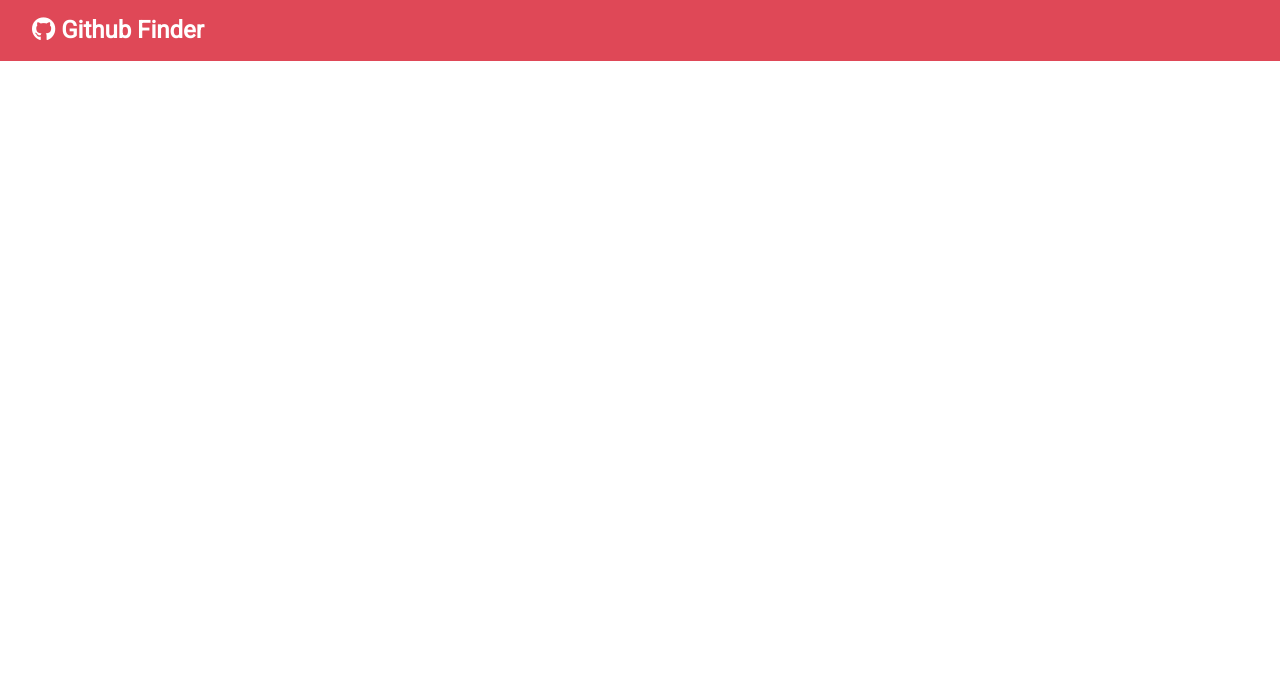
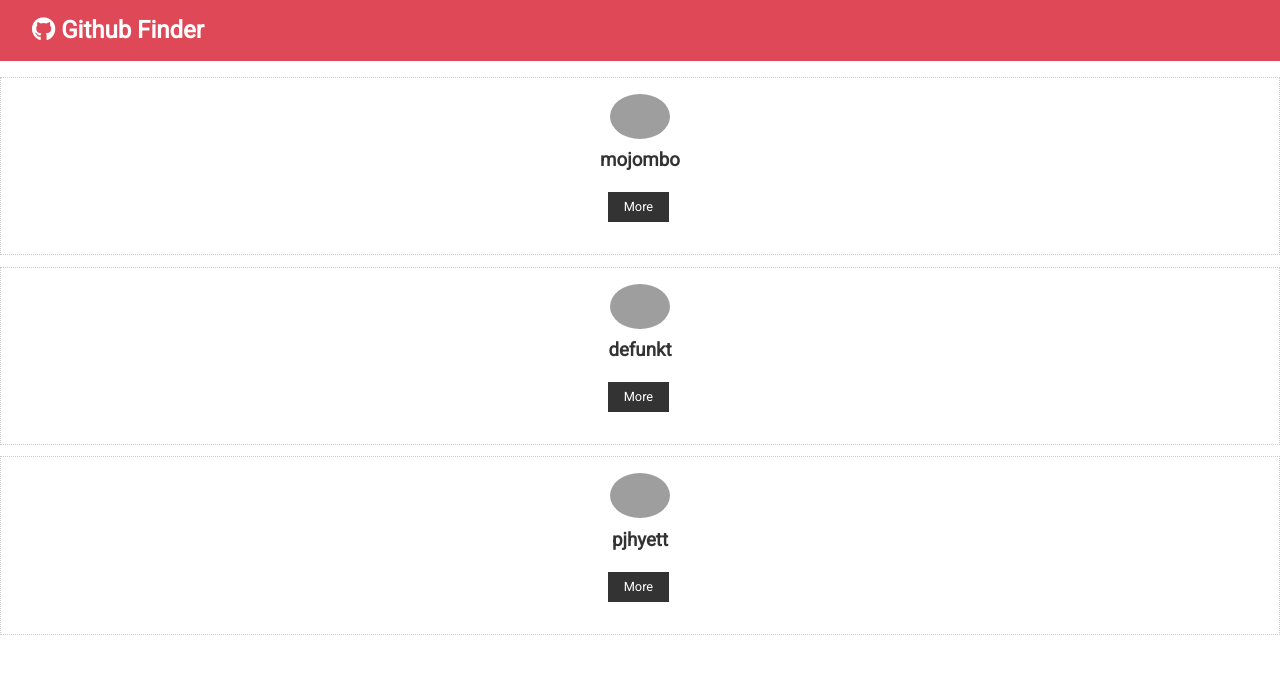
Before and after one commit to thyAshley/React-Sandbox, a React (Create React App) app in the folder github-finder/: page / in a window 1280 px wide. Shown: the top 674 px of the page. Built offline with nearby package versions, Linux system fonts and the light colour scheme; grey boxes are pictures that could not be loaded.

Commit message:
render user component

```diff
--- a/github-finder/src/App.tsx
+++ b/github-finder/src/App.tsx
@@ -1,12 +1,14 @@
 import React, { Component } from "react";
 import "./App.css";
 import NavigationBar from "./components/Layout/NavigationBar";
+import Users from "./components/Users/Users";
 
 class App extends Component {
   render() {
     return (
       <div className="App">
         <NavigationBar />
+        <Users />
       </div>
     );
   }
--- /dev/null
+++ b/github-finder/src/components/Users/UserItem.tsx
@@ -0,0 +1,40 @@
+import React, { Component } from "react";
+import PropTypes from "prop-types";
+
+interface IProps {
+  id?: number;
+  login?: string;
+  avatar_url?: string;
+  html_url?: string;
+}
+
+class UserItem extends Component<IProps> {
+  state = {
+    id: this.props.id,
+    login: this.props.login,
+    avatar_url: this.props.avatar_url,
+    html_url: this.props.html_url,
+  };
+  render() {
+    const { login, avatar_url, html_url } = this.state;
+    return (
+      <div className="card text-center">
+        <img
+          src={avatar_url}
+          alt=""
+          className="round-img"
+          style={{ width: "60px" }}
+        />
+        <h3>{login}</h3>
+
+        <div>
+          <a href={html_url} className="btn btn-dark btn-sm my-1">
+            More
+          </a>
+        </div>
+      </div>
+    );
+  }
+}
+
+export default UserItem;
--- /dev/null
+++ b/github-finder/src/components/Users/Users.tsx
@@ -0,0 +1,44 @@
+import React, { Component } from "react";
+import UserItem from "./UserItem";
+
+export class Users extends Component {
+  state = {
+    users: [
+      {
+        login: "mojombo",
+        id: 1,
+        avatar_url: "https://avatars0.githubusercontent.com/u/1?v=4",
+        html_url: "https://github.com/mojombo",
+      },
+      {
+        login: "defunkt",
+        id: 2,
+        avatar_url: "https://avatars0.githubusercontent.com/u/2?v=4",
+        html_url: "https://github.com/defunkt",
+      },
+      {
+        login: "pjhyett",
+        id: 3,
+        avatar_url: "https://avatars0.githubusercontent.com/u/3?v=4",
+        html_url: "https://github.com/pjhyett",
+      },
+    ],
+  };
+
+  render() {
+    return (
+      <div>
+        {this.state.users.map((user) => (
+          <UserItem
+            key={user.id}
+            login={user.login}
+            avatar_url={user.avatar_url}
+            html_url={user.html_url}
+          />
+        ))}
+      </div>
+    );
+  }
+}
+
+export default Users;
```
